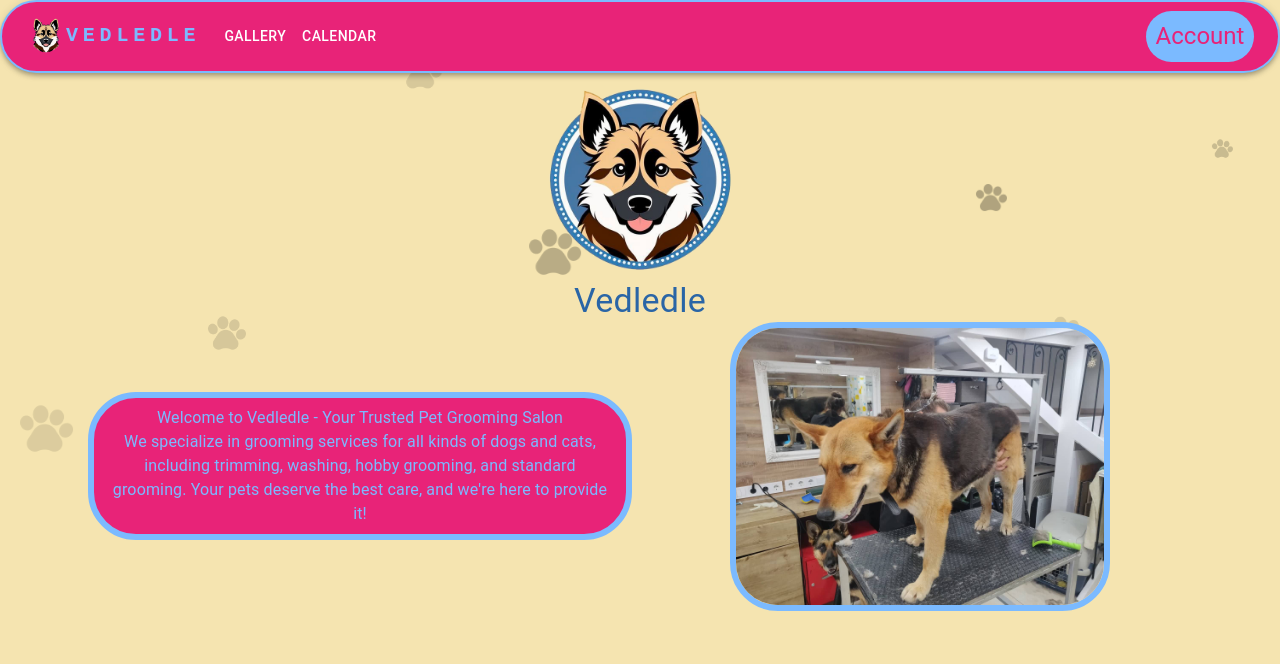
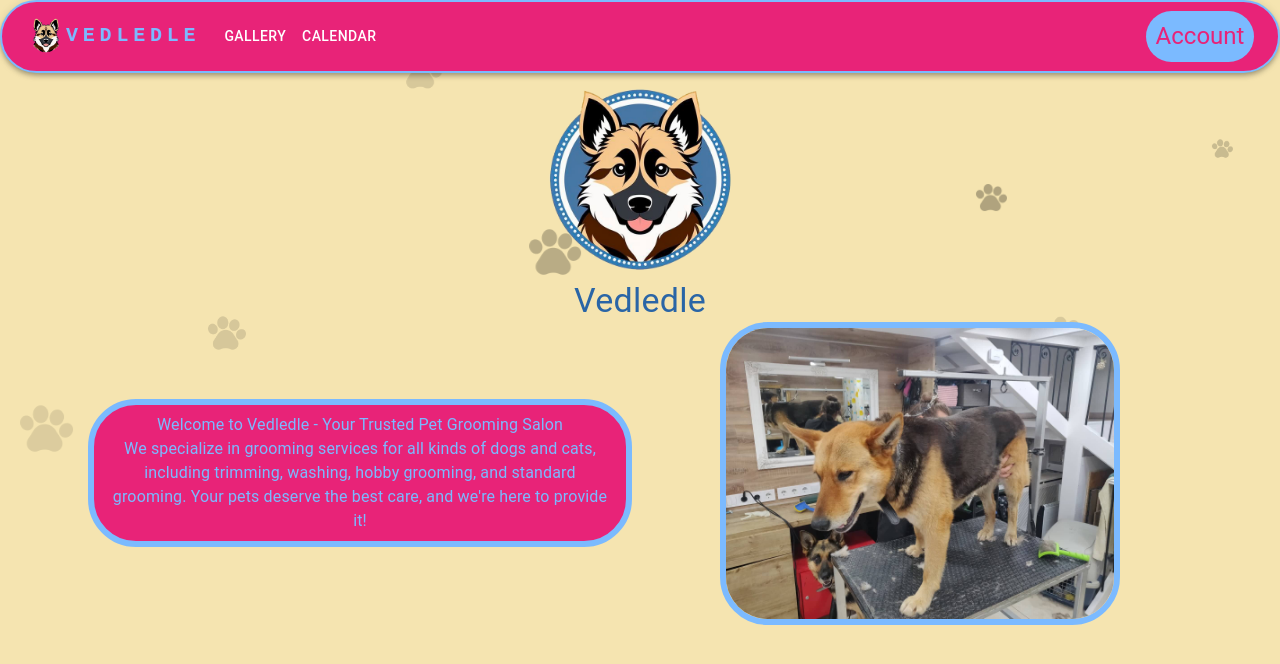
Before and after one commit to klavoraMate/vedledle, a Next.js app in the folder frontend/: page / in a window 1280 px wide. Shown: the top 664 px of the page. Built offline with nearby package versions, Linux system fonts and the light colour scheme.

Commit message:
feat: mainpage img replaced to Image

```diff
--- a/frontend/next.config.js
+++ b/frontend/next.config.js
@@ -1,6 +1,9 @@
 /** @type {import('next').NextConfig} */
 const nextConfig = {
     output : "export",
+    images: {
+        unoptimized: true,
+    },
 
 }
 
--- a/frontend/src/app/page.tsx
+++ b/frontend/src/app/page.tsx
@@ -8,6 +8,7 @@ import "./globals.css";
 import Logo from "@/components/Logo";
 import {Grid} from "@mui/material";
 import Layout from "@/components/design/Layout";
+import Image from "next/image";
 
 export default function Home() {
     return (
@@ -30,12 +31,13 @@ export default function Home() {
                     </Grid>
                     <Grid item xs={12} sm={12} md={6}>
                         <div className="centerVertically">
-                            <img
+                            <Image
                                 className="borderedImage"
                                 src="/dog1.jpg"
                                 alt="Grooming Image 1"
-                                width="70%"
-                            />
+                                width={400}
+                                height={400}
+                            unoptimized/>
                         </div>
                     </Grid>
                 </Grid>
```
